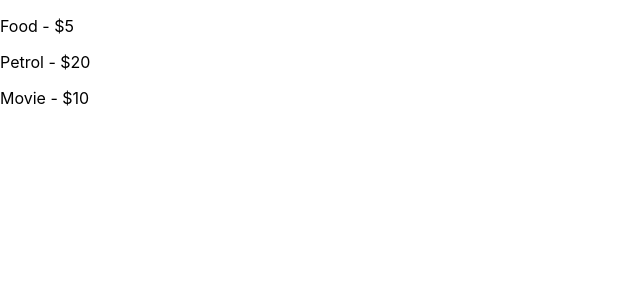
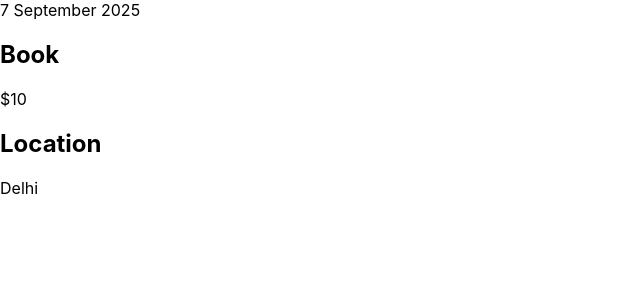
Before and after one commit to IqraMomin/ExpenseTrackerWithReact, a React (Create React App) app: page / in a window 1280 px wide. Shown: the top 300 px of the page, without its empty margins (0-640 px from the left). Built offline with nearby package versions, Linux system fonts and the light colour scheme.

Commit message:
WrappingIntoDiv

```diff
--- a/src/components/ExpenseItem.js
+++ b/src/components/ExpenseItem.js
@@ -1,9 +1,13 @@
 function ExpenseItem(){
     return(
         <div>
-            <p>Food - $5</p>
-            <p>Petrol - $20</p>
-            <p>Movie - $10</p>
+            <div>7 September 2025</div>
+            <div>
+                <h2>Book</h2>
+                <div>$10</div>
+                <h2>Location</h2>
+                <div>Delhi</div>
+            </div>
         </div>
     )
 }
```
